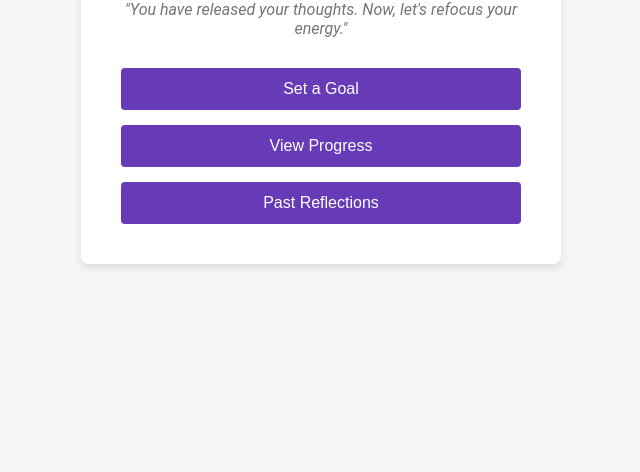
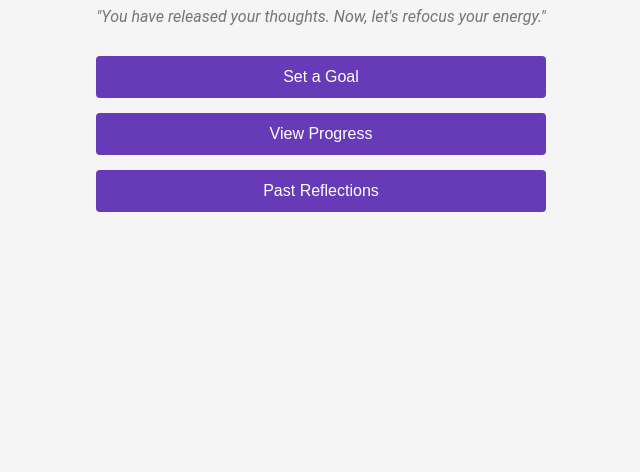
Before and after one commit to Eazy-like/StillSpill, a plain HTML site: page reflection/reflection.html in a window 1280 px wide. Shown: the part 328-800 px from the top of the page, without its empty margins (319-959 px from the left). Drawn offline with Linux system fonts and the light colour scheme; files that its build step writes are made by us from their sources.

Commit message:
reflection.html

```diff
--- a/reflection/reflection.html
+++ b/reflection/reflection.html
@@ -5,89 +5,16 @@
     <meta name="viewport" content="width=device-width, initial-scale=1.0">
     <title>StillSpill - Reflection</title>
     <link rel="stylesheet" href="styles.css">
-    <style>
-        /* Basic Styling - Move to your styles.css */
-        body {
-            font-family: 'Roboto', sans-serif;
-            background-color: #f5f5f5;
-            color: #333;
-            display: flex;
-            justify-content: center;
-            align-items: center;
-            min-height: 100vh;
-            margin: 0;
-        }
-
-        .container {
-            background-color: #fff;
-            padding: 40px;
-            border-radius: 8px;
-            box-shadow: 0 4px 8px rgba(0, 0, 0, 0.1);
-            text-align: center;
-            width: 400px; /* Adjust as needed */
-        }
-
-        h1 {
-            color: #673ab7;
-            margin-bottom: 20px;
-        }
-
-        .reflection-text {
-            font-style: italic;
-            color: #757575;
-            margin-bottom: 30px;
-        }
-
-        .options {
-            display: flex;
-            flex-direction: column;
-            gap: 15px;
-        }
-
-        button {
-            background-color: #673ab7;
-            color: #ffffff;
-            padding: 12px 20px;
-            border: none;
-            border-radius: 4px;
-            cursor: pointer;
-            font-size: 16px;
-            transition: background-color 0.3s ease;
-            width: 100%;
-        }
-
-        button:hover {
-            background-color: #512da8;
-        }
-
-        /* Improved Styling for better user experience */
-        .options button {
-            transition: transform 0.2s ease, box-shadow 0.2s ease; /* Smooth transitions */
-        }
-        .options button:hover {
-            transform: translateY(-2px); /* Slight lift on hover */
-            box-shadow: 0 2px 5px rgba(0, 0, 0, 0.2); /* More pronounced shadow */
-        }
-
-        .options button:active {
-            transform: translateY(0); /* Reset transform on click */
-            box-shadow: 0 1px 3px rgba(0, 0, 0, 0.15); /* Smaller shadow on click */
-        }
-
-    </style>
 </head>
-<body>
-
+<body class="light-theme">
     <div class="container">
         <h1>Reflection</h1>
         <p class="reflection-text">"You have released your thoughts. Now, let's refocus your energy."</p>
-
         <div class="options">
             <button onclick="window.location.href='goals.html'">Set a Goal</button>
             <button onclick="window.location.href='profile.html'">View Progress</button>
             <button onclick="window.location.href='history.html'">Past Reflections</button>
         </div>
     </div>
-
 </body>
 </html>
```
